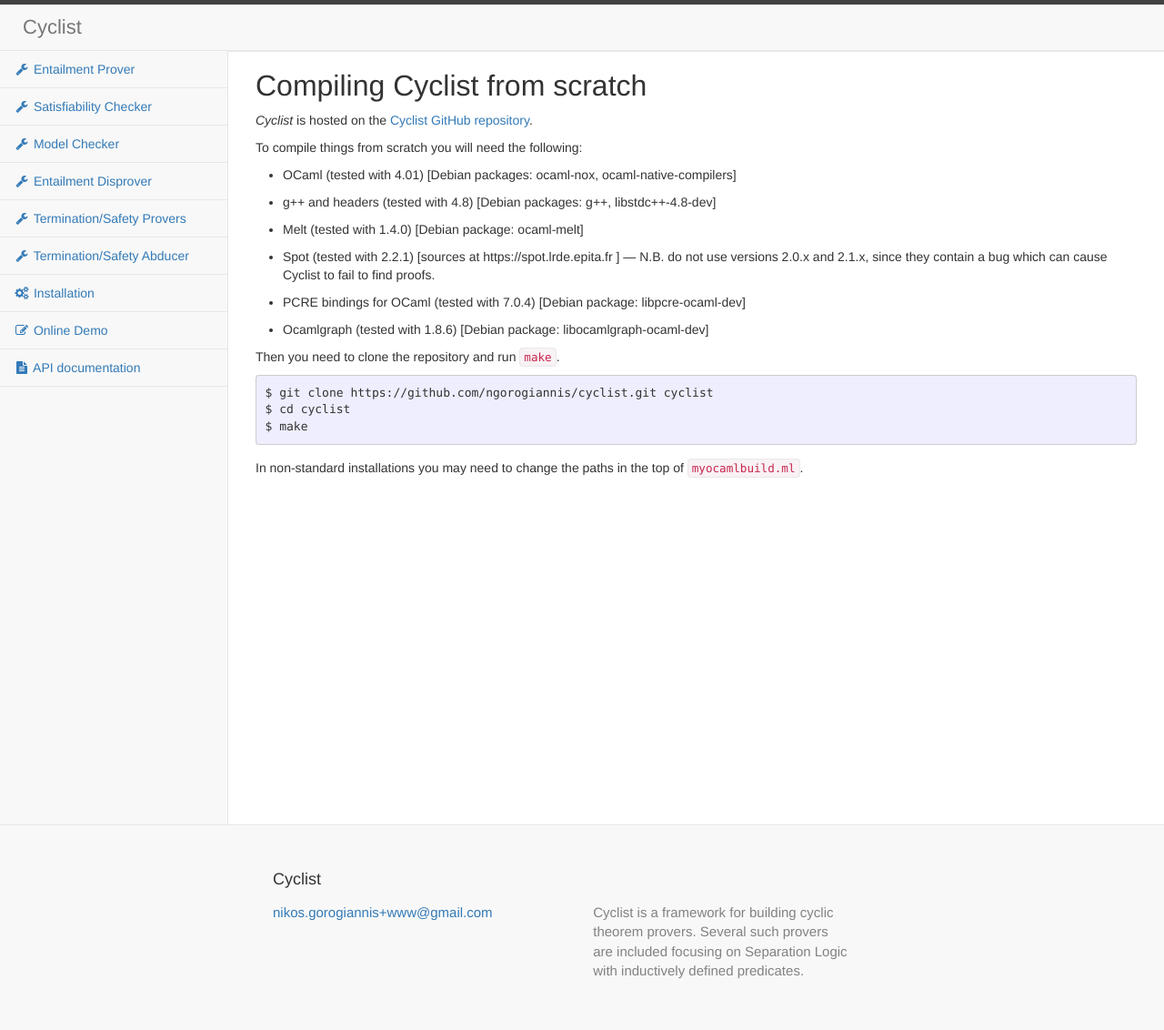
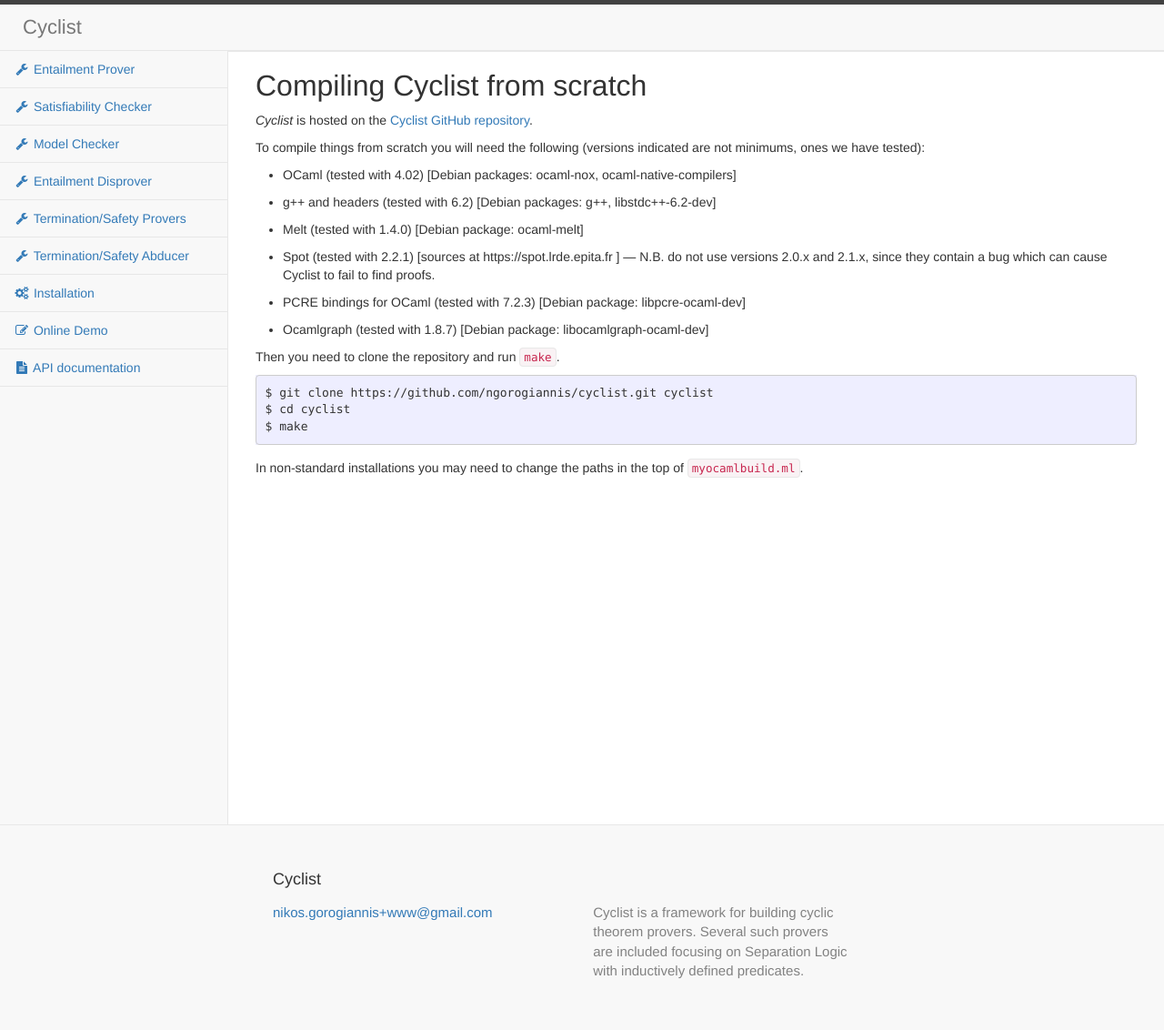
Before and after one commit to cyclist-org/cyclist, a Jekyll site: the page built from installation.md, in a window 1280 px wide. Shown: the whole page at 91% size. Built offline with Jekyll 4.4.1, drawn with Linux system fonts in a browser that asks for light colours; our own code applies the rules of GitHub Pages for plain Markdown files.

Commit message:
Update version of OCaml and a few other packages.

```diff
--- a/installation.md
+++ b/installation.md
@@ -7,20 +7,20 @@
 
 *Cyclist* is hosted on the [Cyclist GitHub repository](https://github.com/ngorogiannis/cyclist).
 
-To compile things from scratch you will need the following:
+To compile things from scratch you will need the following (versions indicated are not minimums, ones we have tested):
 
-* OCaml (tested with 4.01) [Debian packages: ocaml-nox, ocaml-native-compilers]
+* OCaml (tested with 4.02) [Debian packages: ocaml-nox, ocaml-native-compilers]
 
-* g++ and headers (tested with 4.8) [Debian packages: g++, libstdc++-4.8-dev]
+* g++ and headers (tested with 6.2) [Debian packages: g++, libstdc++-6.2-dev]
 
 * Melt (tested with 1.4.0) [Debian package: ocaml-melt]
 
 * Spot (tested with 2.2.1) [sources at https://spot.lrde.epita.fr ]
   &mdash; N.B. do not use versions 2.0.x and 2.1.x, since they contain a bug which can cause Cyclist to fail to find proofs.
 
-* PCRE bindings for OCaml (tested with 7.0.4) [Debian package: libpcre-ocaml-dev]
+* PCRE bindings for OCaml (tested with 7.2.3) [Debian package: libpcre-ocaml-dev]
 
-* Ocamlgraph (tested with 1.8.6) [Debian package: libocamlgraph-ocaml-dev]
+* Ocamlgraph (tested with 1.8.7) [Debian package: libocamlgraph-ocaml-dev]
 
 Then you need to clone the repository and run ``make``.
 
```
